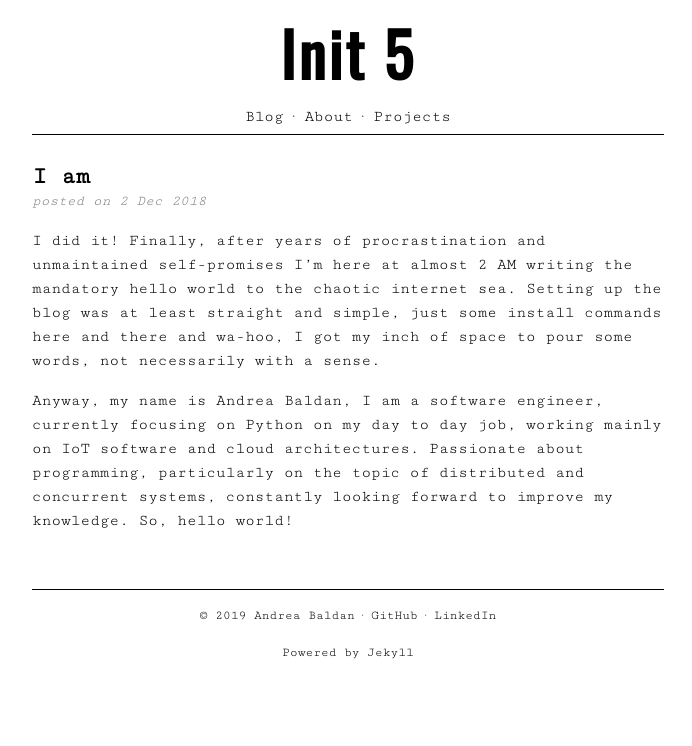
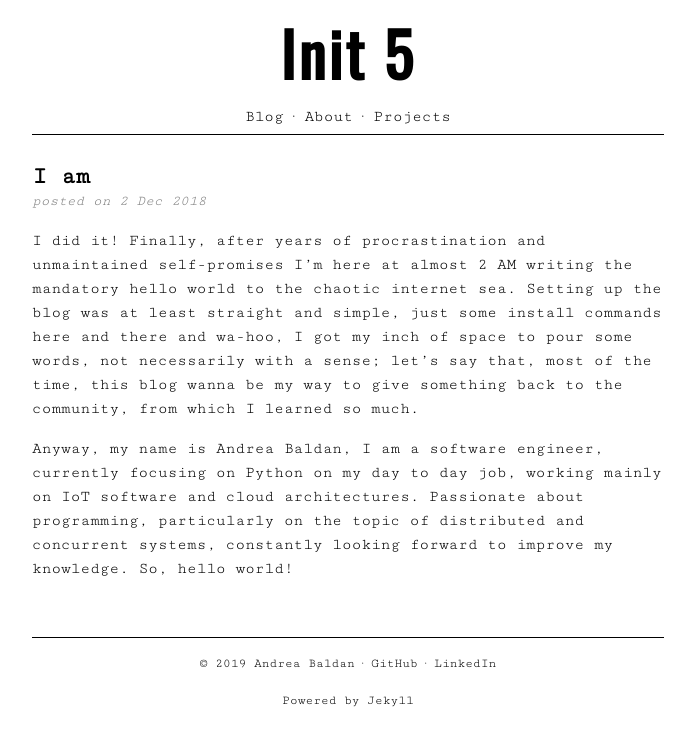
Before and after one commit to codepr/codepr.github.io, a Jekyll site: the page built from _posts/2018-12-02-iam.md, in a window 1280 px wide. Shown: the top 746 px of the page, without its empty margins (292-984 px from the left). Built offline with Jekyll 4.4.1, drawn with Linux system fonts in a browser that asks for light colours.

Commit message:
Updared iam post

```diff
--- a/_posts/2018-12-02-iam.md
+++ b/_posts/2018-12-02-iam.md
@@ -9,7 +9,9 @@ I did it! Finally, after years of procrastination and unmaintained
 self-promises I'm here at almost 2 AM writing the mandatory hello world to the
 chaotic internet sea.  Setting up the blog was at least straight and simple,
 just some install commands here and there and wa-hoo, I got my inch of space to
-pour some words, not necessarily with a sense.
+pour some words, not necessarily with a sense; let's say that, most of the time,
+this blog wanna be my way to give something back to the community, from which I
+learned so much.
 
 <!--more-->
 
```
